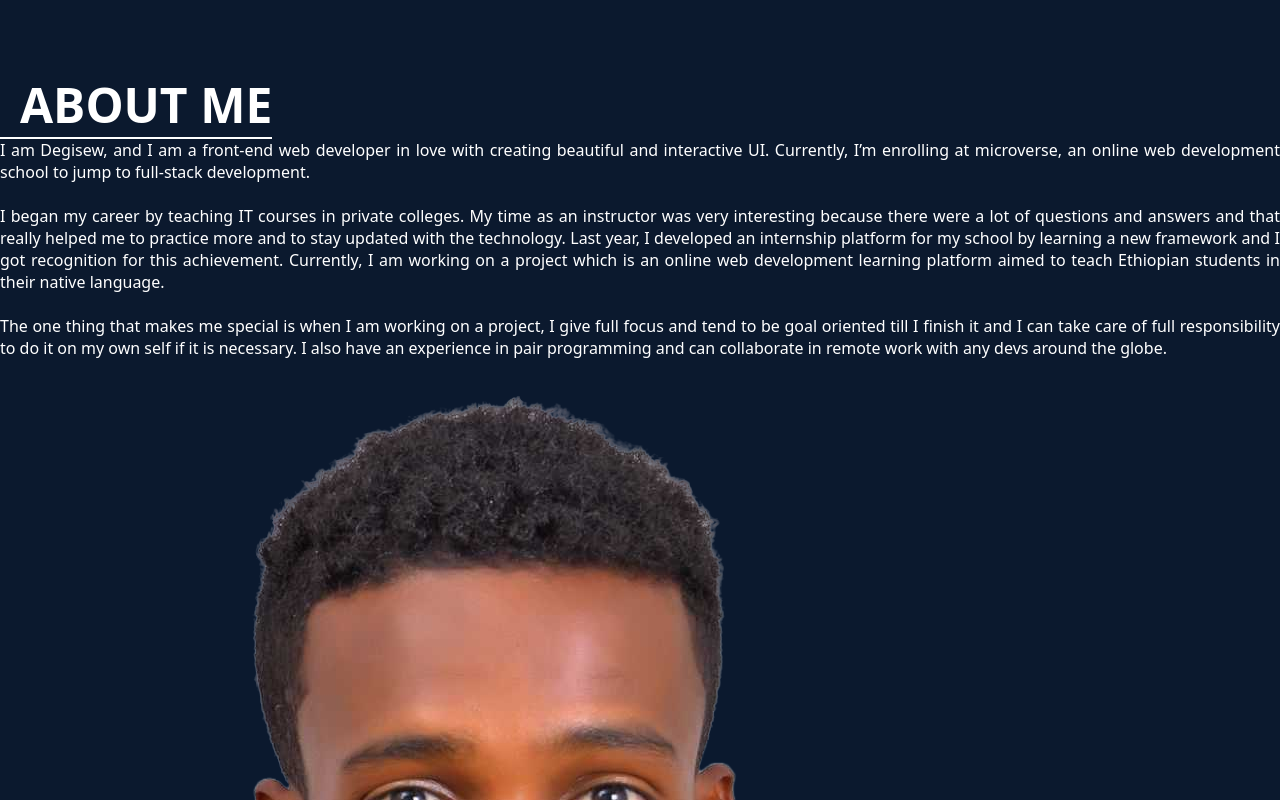
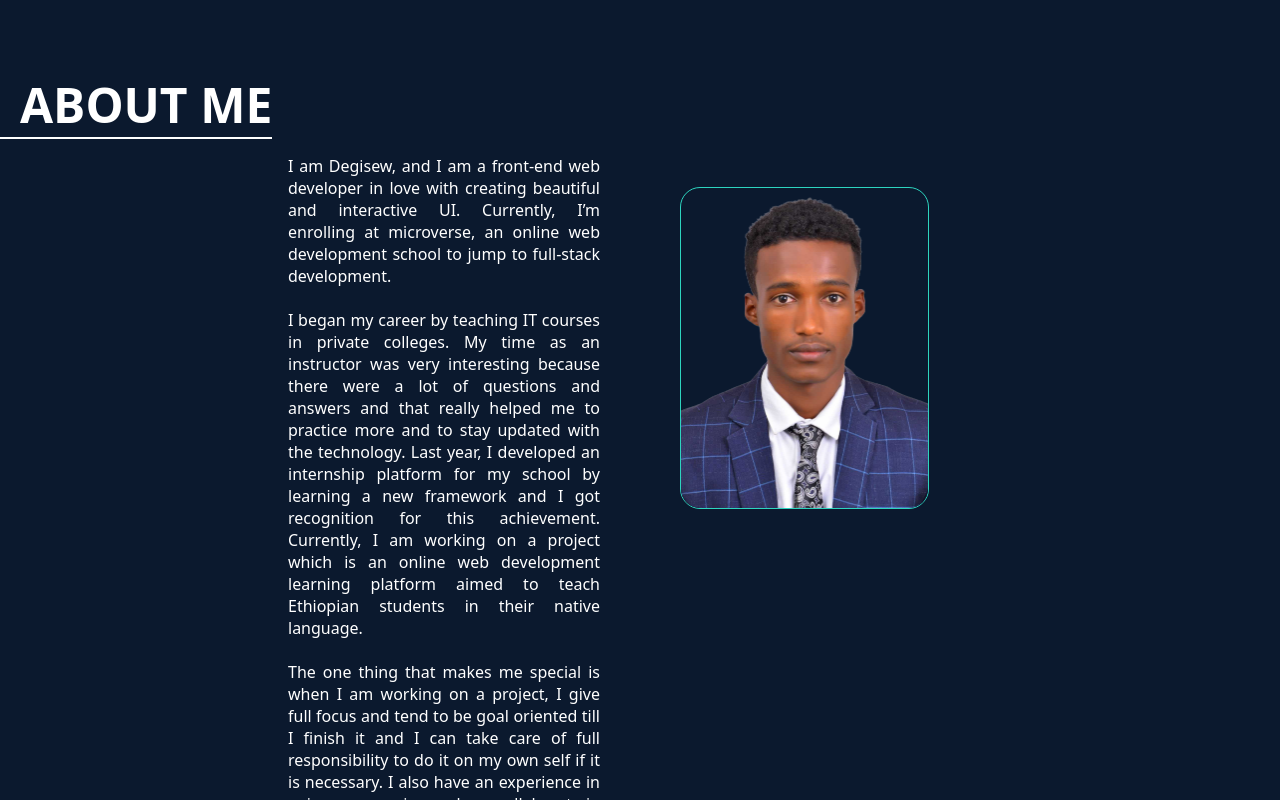
Before and after one commit to degisew/SPA-Portfolio, a React (Create React App) app: page / in a window 1280 px wide. Shown: the part 740-1540 px from the top of the page. Built offline with nearby package versions, Linux system fonts and the light colour scheme.

Commit message:
added a style for pages

```diff
--- a/src/Pages/AboutMe.module.css
+++ b/src/Pages/AboutMe.module.css
@@ -1,20 +1,39 @@
 .mainDiv {
-    display: flex;
-    flex-direction: column;
-
+  display: flex;
+  flex-direction: column;
 }
 
-.title {
-  font-size: 3rem;
-  font-weight: 700;
-  width: fit-content;
-  padding-left: 20px;
-  border-bottom: 2px solid white;
+.photoDetailDiv {
+  display: flex;
+  width: 55%;
+  justify-content: space-between;
+  column-gap: 5rem;
+  margin: 1rem auto;
 }
-
 .myDetail {
-    text-align: justify;
+  text-align: justify;
+  width: 50%;
   font-family: ui-sans-serif, system-ui, -apple-system, BlinkMacSystemFont,
     Segoe UI, Roboto, Helvetica Neue, Arial, Noto Sans, sans-serif,
     Apple Color Emoji, Segoe UI Emoji, Segoe UI Symbol, Noto Color Emoji;
 }
+
+.photo {
+
+  bottom: 0;
+  left: 0;
+  width: 50%;
+  margin: 0;
+  max-width: none;
+  padding: 0;
+  right: 0;
+  top: 0;
+  object-fit: cover;
+}
+
+.photo img {
+  border: 1px solid #2DD4BF;
+  border-radius: 20px;
+  margin-top: 2rem;
+  height: 20rem;
+}
--- a/src/Pages/Home.module.css
+++ b/src/Pages/Home.module.css
@@ -9,10 +9,10 @@
   margin: 3rem auto;
 }
 .hi {
-    font-family: ui-monospace, SFMono-Regular, Menlo, Monaco, Consolas,
-            Liberation Mono, Courier New, monospace;
   font-size: 20px;
   color: #2dd4bf;
+font-family: ui-monospace, SFMono-Regular, Menlo, Monaco, Consolas,
+        Liberation Mono, Courier New, monospace;
 }
 
 .nameJobDiv {
@@ -31,6 +31,6 @@
   justify-content: center;
 color: rgb(162, 162, 174);
   width: 60%;
-  font-family: ui-monospace, SFMono-Regular, Menlo, Monaco, Consolas,
-    Liberation Mono, Courier New, monospace;
+font-family: ui-monospace, SFMono-Regular, Menlo, Monaco, Consolas,
+        Liberation Mono, Courier New, monospace;
 }
```
